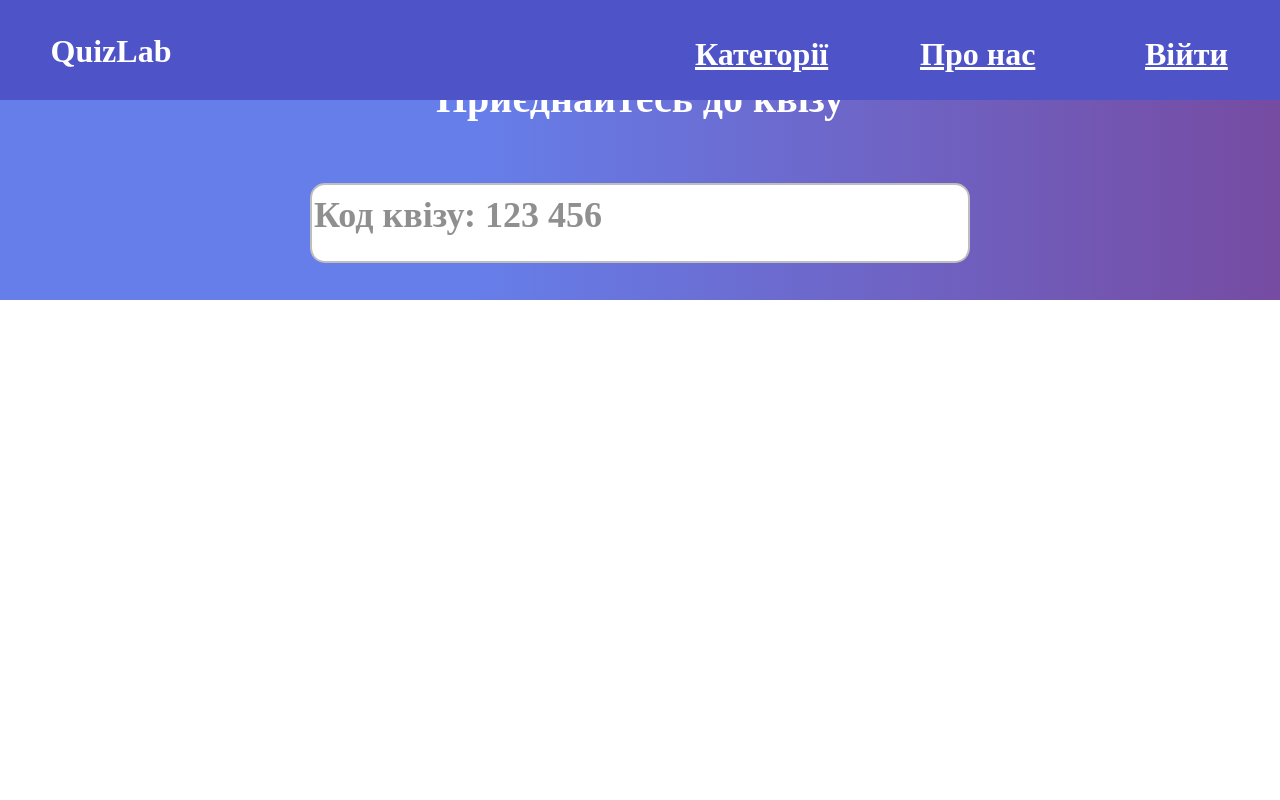
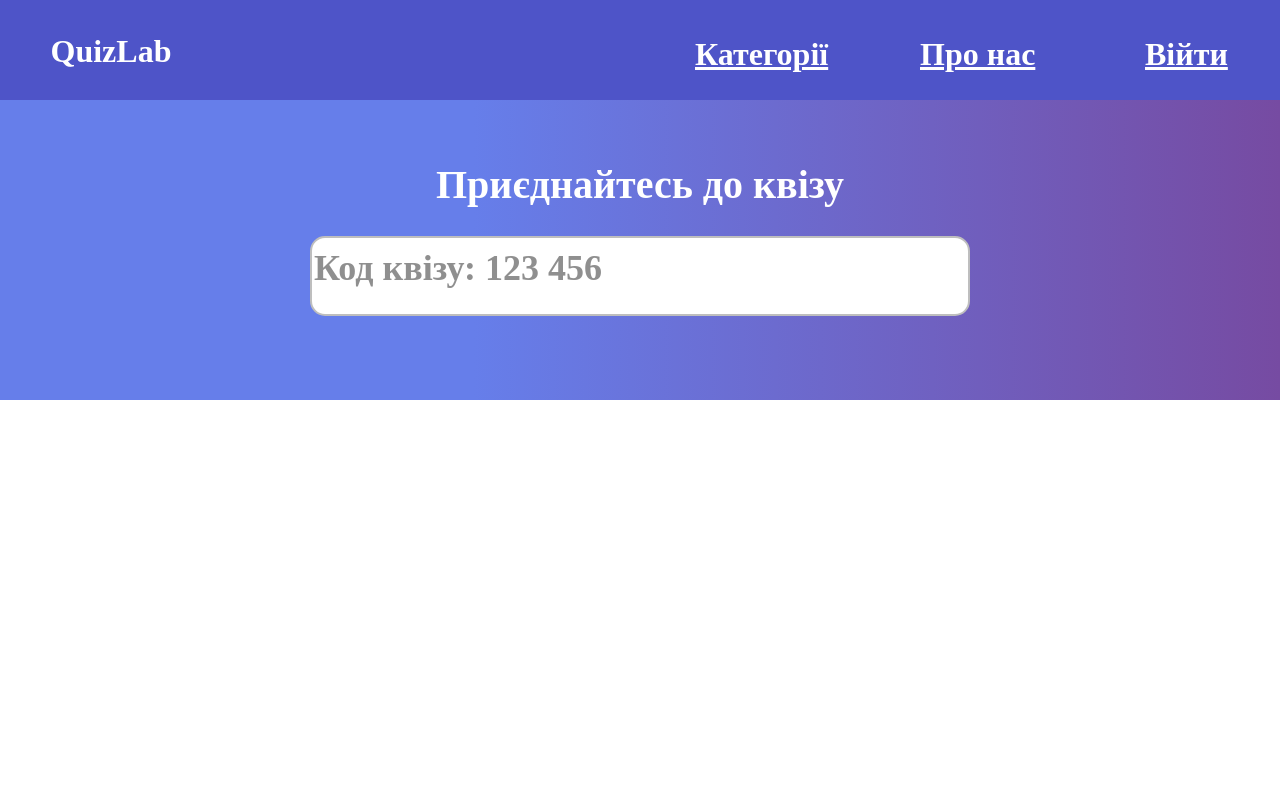
Before and after one commit to mykytenko-petro/QuizLab, a Flask app: page / in a window 1280 px wide; the page is wider, and only the part inside the window is pictured. Run offline with Flask 3, Linux system fonts and the light colour scheme; parts of the project's set-up code (start-up, migrations or seed data) failed here and were passed over.

Commit message:
fix home-page (wait for david design)

```diff
--- a/home_app/static/css/home.css
+++ b/home_app/static/css/home.css
@@ -33,13 +33,11 @@ body {
 }
 
 .code-text {
-    width: 479px;
-    height: 92px;
     font-family: 'Estedad-VF';
     font-style: normal;
     font-weight: 900;
     font-size: 40px;
-    line-height: 70px;
+    line-height: 1.2;
     color: #FFFFFF;
     text-align: center;
 }
@@ -53,6 +51,7 @@ body {
     height: 300px;
     background: linear-gradient(90deg, #667EEA 37.02%, #764BA2 100%);
     box-sizing: border-box;
+    margin-top: 100px;
 }
 
 input::placeholder {
@@ -76,4 +75,31 @@ input {
     background: #FFFFFF;
     border: 2px solid #BEBEBE;
     border-radius: 15px;
+    margin-bottom: 50px;
 }
+
+.create-quiz {
+    display: flex;
+    flex-direction: row;
+    align-items: center;
+    padding: 10px 19px;
+    gap: 49px;
+    width: 1728px;
+    height: 369px;
+    flex: none;
+    order: 2;
+    align-self: stretch;
+    flex-grow: 0;
+}
+
+.person {
+    box-sizing: border-box;
+    width: 762px;
+    height: 298px;
+    background: #FFFFFF;
+    border: 5px solid #BEBEBE;
+    border-radius: 20px;
+    flex: none;
+    order: 0;
+    flex-grow: 0;
+}
--- a/home_app/templates/home.html
+++ b/home_app/templates/home.html
@@ -21,4 +21,14 @@
         </h1>
         <input type="text" placeholder="Код квізу: 123 456">
     </div>
+    <div>
+        <div class="create-quiz">
+            <div class="create">
+
+            </div>
+            <div class="create">
+
+            </div>
+        </div>
+    </div>
 {% endblock %}
```
